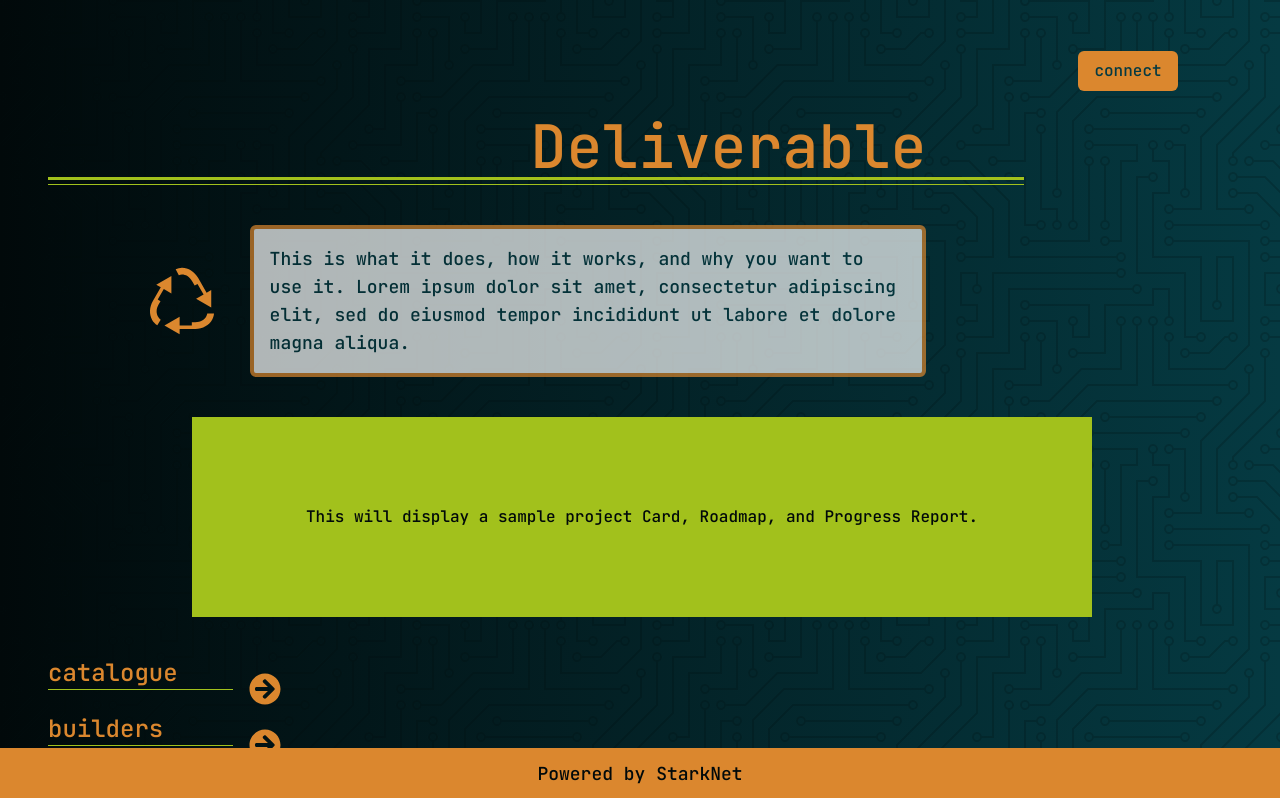
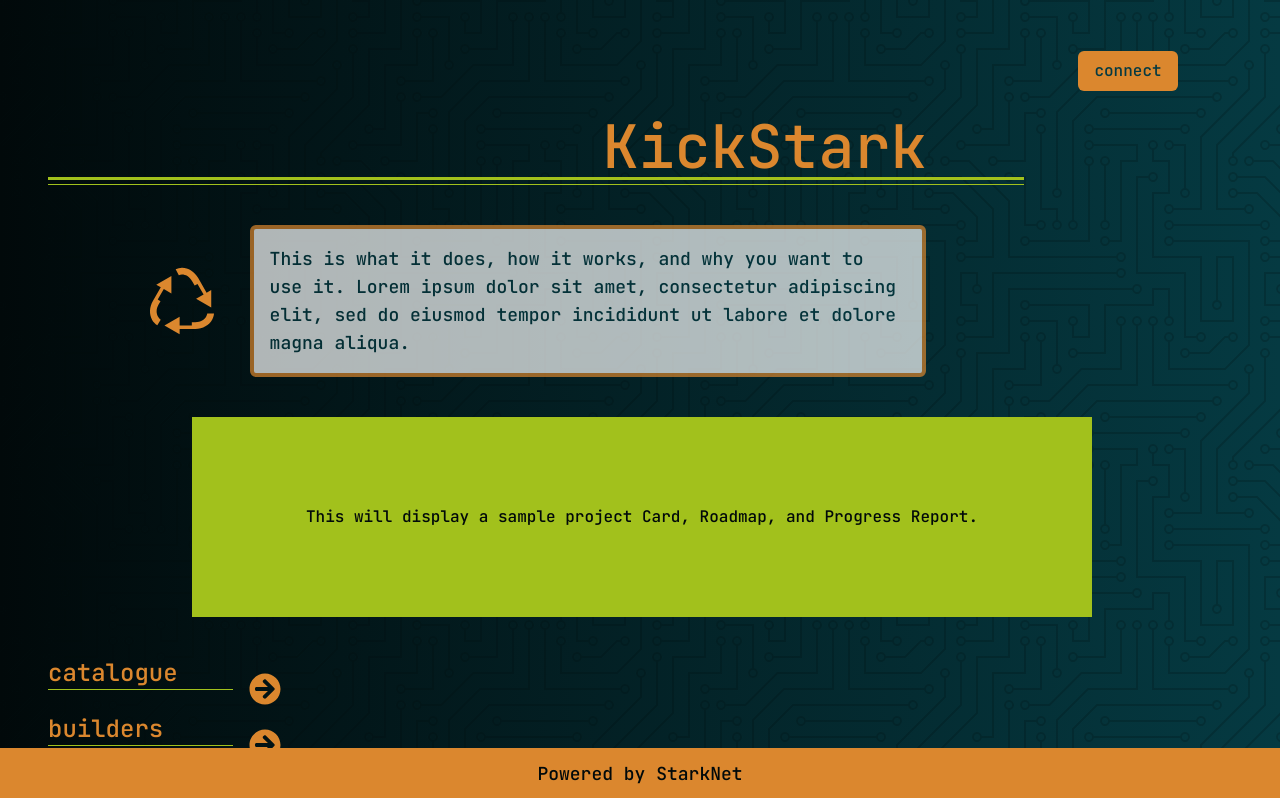
Before and after one commit to DLRFC/KickStark, a Next.js app: page / in a window 1280 px wide. Shown: the top 798 px of the page. Built offline with nearby package versions, Linux system fonts and the light colour scheme.

Commit message:
change title

```diff
--- a/components/header/index.tsx
+++ b/components/header/index.tsx
@@ -16,7 +16,7 @@
                             <FaArrowCircleLeft color="#db872e" fontSize="2em"/>
                         </div>
                         <div className="">
-                                <div className="text-brand-orange text-2xl pl-8">Deliverable</div>
+                                <div className="text-brand-orange text-2xl pl-8">KickStark</div>
                                 <hr className="border-1 border-brand-green"></hr>
                         </div>
                     </div>
--- a/components/menu/index.tsx
+++ b/components/menu/index.tsx
@@ -17,7 +17,7 @@
   const menuItems: { id: number, title: string, content: string, icon: JSX.Element, link: JSX.Element, component: JSX.Element }[] = [
     {
       id: 1,
-      title: "Deliverable",
+      title: "KickStark",
       content: "This is what it does, how it works, and why you want to use it. Lorem ipsum dolor sit amet, consectetur adipiscing elit, sed do eiusmod tempor incididunt ut labore et dolore magna aliqua.",
       icon: <GiRecycle color="#db872e" fontSize="4.5em"/>,
       link: <Link href="/catalogue"><a>Explore the <span className="underline">full catalogue</span> of active projects</a></Link>,
```
